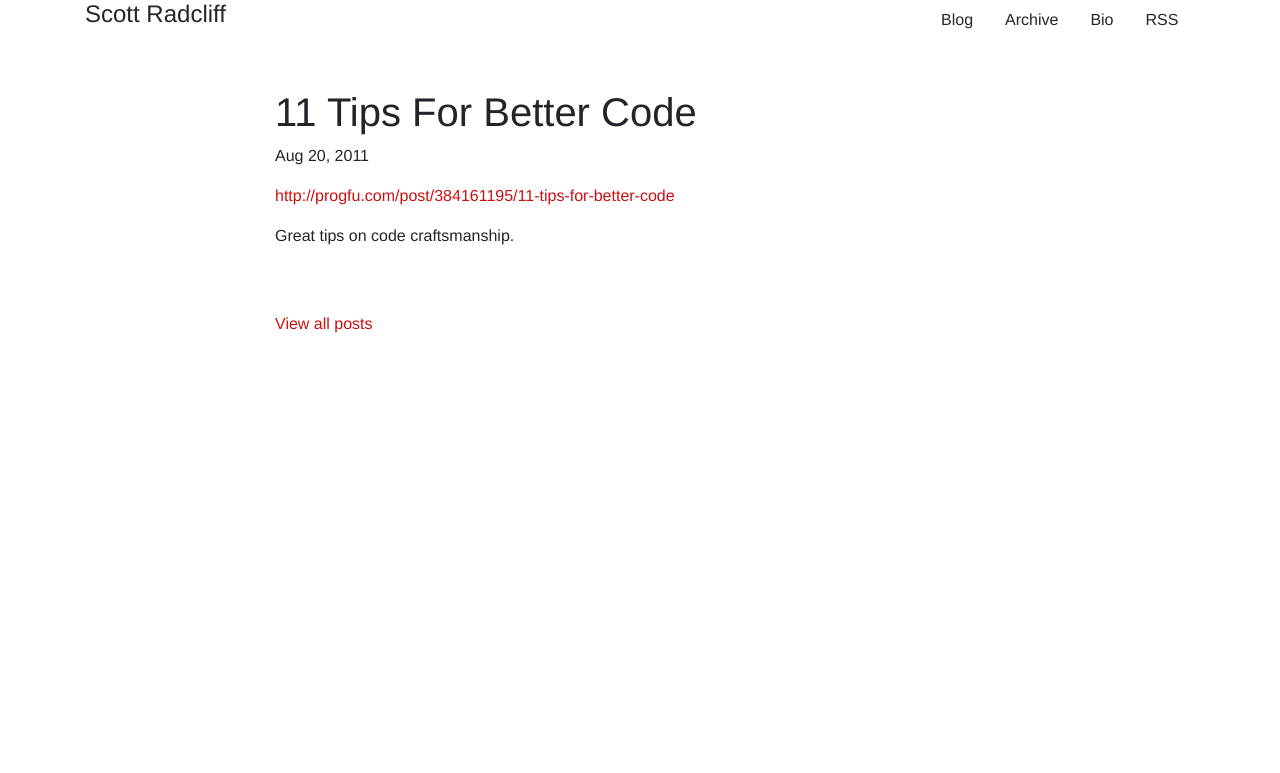
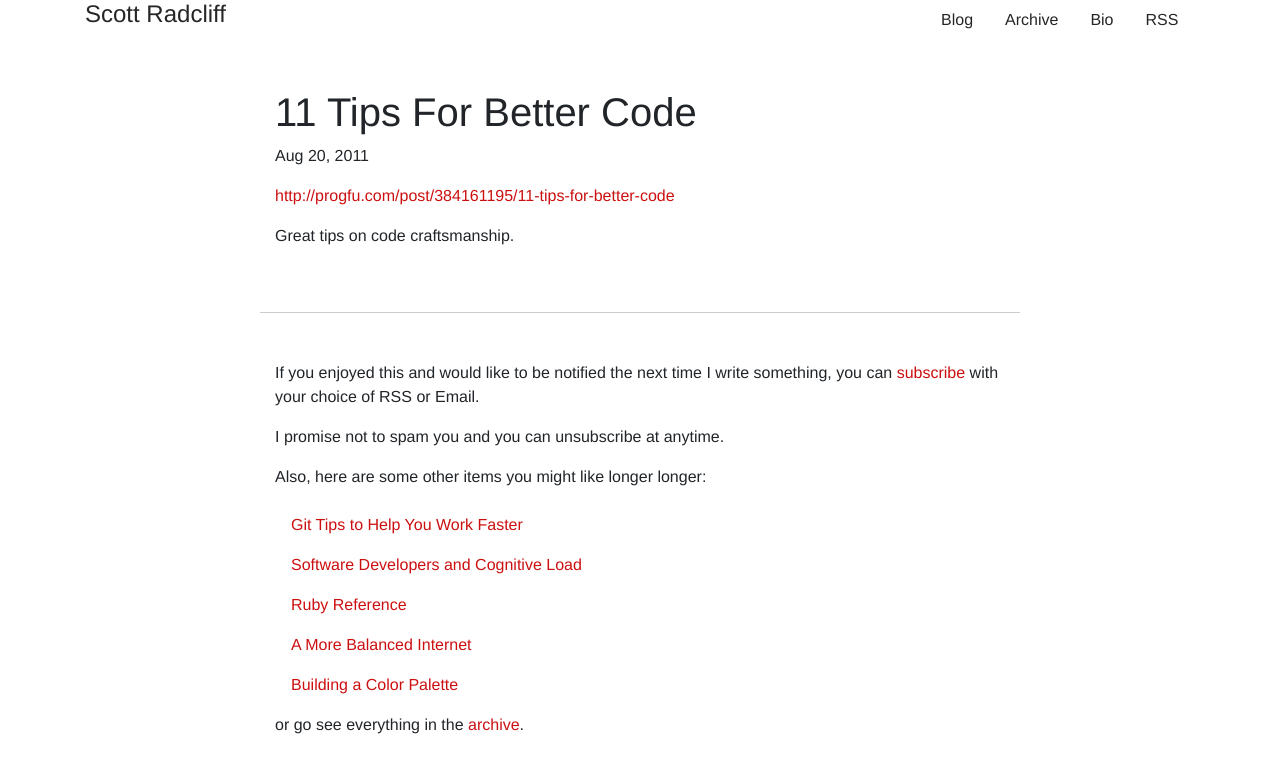
Before and after one commit to ScottRadcliff/scottradcliff.github.io, a Jekyll site: the page built from _posts/2011-08-20-11-tips-for-better-code.md, in a window 1280 px wide. Shown: the top 773 px of the page. Built offline with Jekyll 4.4.1, drawn with Linux system fonts in a browser that asks for light colours; comment, search, counter and statistics services are not loaded.

Commit message:
Add post footer

```diff
--- a/_layouts/post.html
+++ b/_layouts/post.html
@@ -11,7 +11,23 @@ layout: default
     {{ content }}
   </article>
 
-  <div class="col-8 offset-2 mt-5">
-    <a href="/archive/">View all posts</a>
+  <div class="row col-8 offset-2 mt-5 pt-5" id="post-footer">
+      <p>If you enjoyed this and would like to be notified the next time I write something, you can <a href="/subscribe/">subscribe</a> with your choice of RSS or Email.</p>
+      <p>I promise not to spam you and you can unsubscribe at anytime.</p>
+      <p>Also, here are some other items you might like longer longer:</p>
+    </div>
+
+    <div class="row col-8 offset-2">
+      <ul class="nav flex-column">
+        {% for post in site.posts limit: 5 %}
+          {% unless page.title == post.title %}
+            <li class="nav-item"><a class="nav-link" href="{{ post.url }}">{{ post.title }}</a></li>
+          {% endunless %}
+        {% endfor %}
+      </ul>
+    </div>
+
+    <div class="row col-8 offset-2 mt-2">
+      <p>or go see everything in the <a href="/archive/">archive</a>.</p>
+    </div>
   </div>
-</div>
--- a/css/main.scss
+++ b/css/main.scss
@@ -48,3 +48,8 @@ article > p > img {
     font-size: 72%;
   }
 }
+
+// Single Post
+#post-footer {
+  border-top: 1px solid #ccc;
+}
--- a/index.html
+++ b/index.html
@@ -15,6 +15,7 @@ layout: default
   <div class="col-md-12 mt-5">
     <h2>Start here for articles.</h2>
     <ul>
+        <li class="pb-2"><a href="/software-developers-and-cognitive-load.html">Software Developers and Cognitive Load</a></li>
       <li class="pb-2"><a href="/software-developers-and-cognitive-load.html">Software Developers and Cognitive Load</a></li>
       <li class="pb-2"><a href="/how-to-parse-urls-in-markdown.html">How to Parse URLs in Markdown</a></li>
       <li class="pb-2"><a href="http://scottradcliff.com/how-to-stucture-react-components.html">How to Structure React Components</a></li>
```
